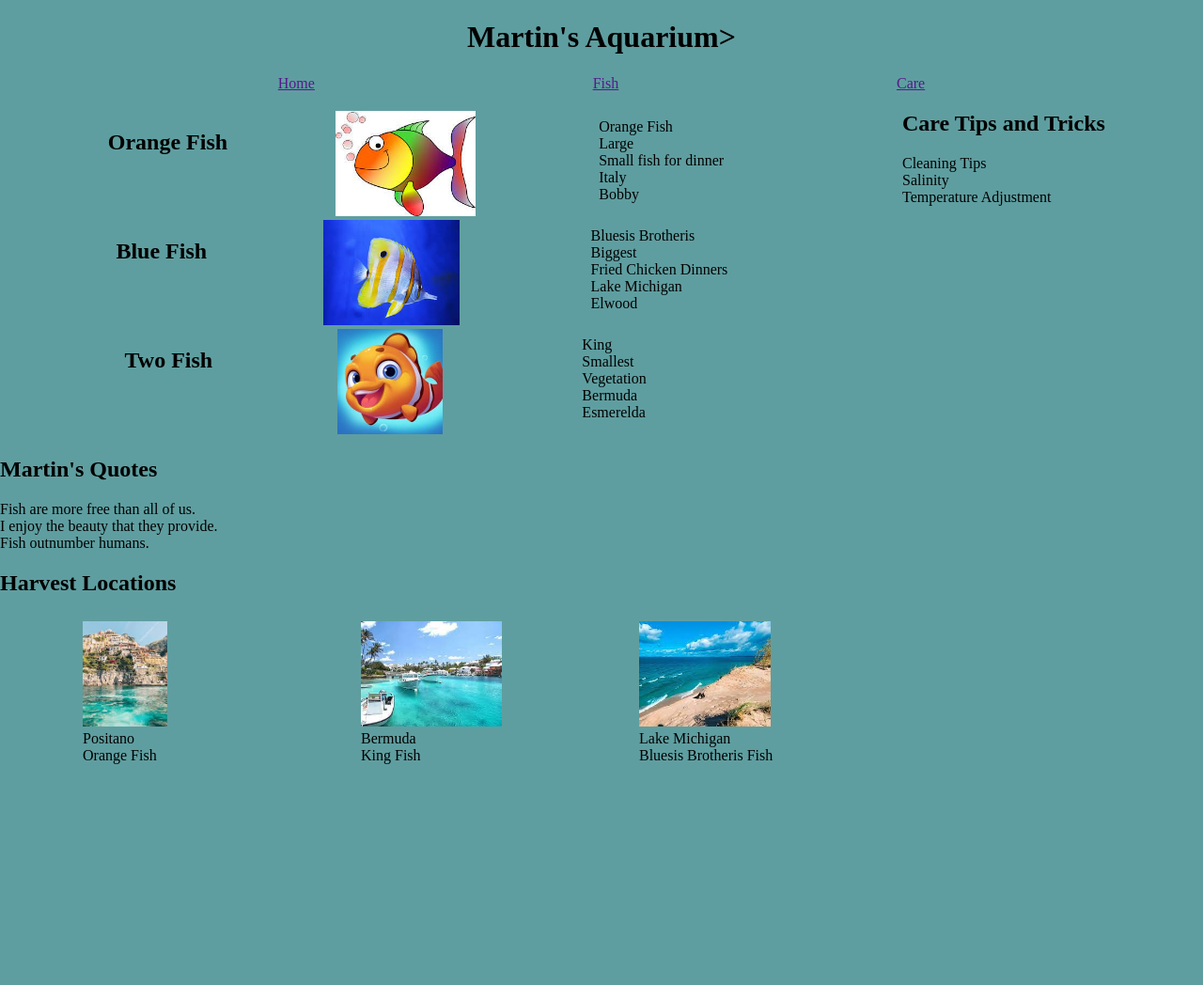
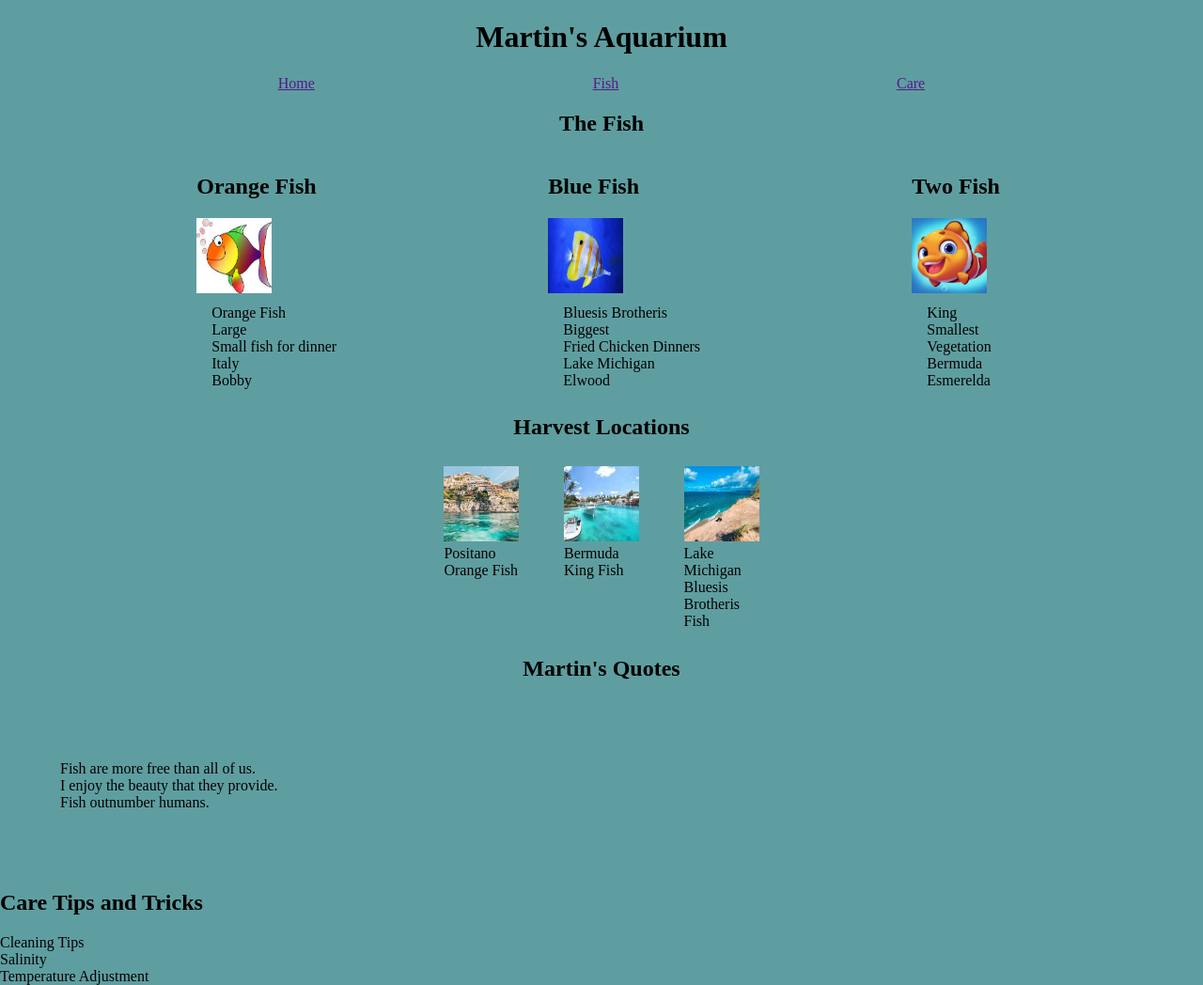
Before and after one commit to MatthewSingler/martins-aquarium, a plain HTML site: page index.html in a window 1280 px wide. Shown: the whole page at 94% size. Before the commit the page ends 821 px from the top, so only its background shows below. Drawn offline with Linux system fonts and the light colour scheme.

Commit message:
finally got things in columns. Working on not having to center it.

```diff
--- a/index.html
+++ b/index.html
@@ -9,16 +9,16 @@
 </head>
 <body>
     <header class="site_name">
-        <h1>Martin's Aquarium></h1>
+        <h1>Martin's Aquarium</h1>
         <nav><div class="nav_bar">
             <a class="active" href="">Home</a>
             <a href="">Fish</a>
             <a href="">Care</a>
         </div></nav>
     </header>
-    <Main class="container">
+    <h2 class="fish_title">The Fish</h2>
+    <Main>
         <article class="flex_container">
-            <h2 class="header_fish_container"Fish></h2>
             <section class="fish">
                 <h2>Orange Fish</h2>
                 <div class="fish_img"><img src="images/download.jpeg" alt="A cartoon fish blowing bubbles"></div>
@@ -30,6 +30,7 @@
                     <div class="Fish_Nickname">Bobby</div>
                 </div>
             </section>
+
             <section class="fish">
                 <h2>Blue Fish</h2>
                 <div class="fish_img"><img src="images/images.jpeg" alt="An orange fish"></div>
@@ -52,16 +53,9 @@
                     <div class="Fish_Nickname">Esmerelda</div>
                 </div>
             </section>
-
-
-            <h2 class="quotes_header">Martin's Quotes</h2>
-            <section class="quotes">
-                <div class="quote">Fish are more free than all of us.</div>
-                <div class="quote">I enjoy the beauty that they provide.</div>
-                <div class="quote">Fish outnumber humans.</div>
-            </section>
-
-            <h2 class="locations_header">Harvest Locations</h2>
+        </article>
+        <h2 class="locations_header">Harvest Locations</h2>
+        <article class="locations">
             <section class="locations">
                 <div class="local_area">
                     <div>
@@ -86,6 +80,14 @@
                 </div>
             </section>
         </article>
+        <h2 class="quotes_header">Martin's Quotes</h2>
+        <article class="quotes">
+            <section class="quotes_list">
+                <div class="quote">Fish are more free than all of us.</div>
+                <div class="quote">I enjoy the beauty that they provide.</div>
+                <div class="quote">Fish outnumber humans.</div>
+            </section>
+        </article>
         <article class="extra_info">
             <aside class="aside_info">
                 <h2 class="aside_title">Care Tips and Tricks</h2>
--- a/styles/Fish.css
+++ b/styles/Fish.css
@@ -1,7 +1,4 @@
 .fish{
-    display: flex;
-    flex-wrap: wrap;
-    justify-content: space-evenly;
 
 }
 
--- a/styles/locations.css
+++ b/styles/locations.css
@@ -2,6 +2,7 @@
     display: flex;
     flex-wrap: wrap;
     justify-content: space-evenly;
+
 
 }
 
@@ -9,3 +10,6 @@
     flex-basis: 20%;
     margin: .5rem 1rem;
 }
+.locations_header{
+    text-align: center;
+}
--- a/styles/main.css
+++ b/styles/main.css
@@ -6,20 +6,28 @@ body{
     margin: 0%;
 
 }
+
+.fish_title{
+    text-align: center;
+}
 img{
-    height: 7rem;
+    height: 5rem;
+    width: 5rem;
 }
 
 .site_name{
     text-align: center;
 }
 
-.container{
+.flex_container{
     display: flex;
 }
 
 .flex_container{
-    flex: 3;
+    display: flex;
+    flex-wrap: wrap;
+    justify-content: space-evenly;
+
 }
 
 .extra_info{
@@ -31,7 +39,23 @@ img{
     justify-content: center;
     justify-content: space-evenly;
 }
+.quotes_header{
+    justify-content: center;
+    text-align: center;
+}
 
+.quotes{
+    text-align: start;
+    padding: 4em;
+    /*display: flex;
+    justify-content: center;*/
+}
+
+.quotes_list{
+    display: flex;
+    flex-direction: column;
+
+}
 
 /*header{
     border: navajowhite 5px solid;
```
